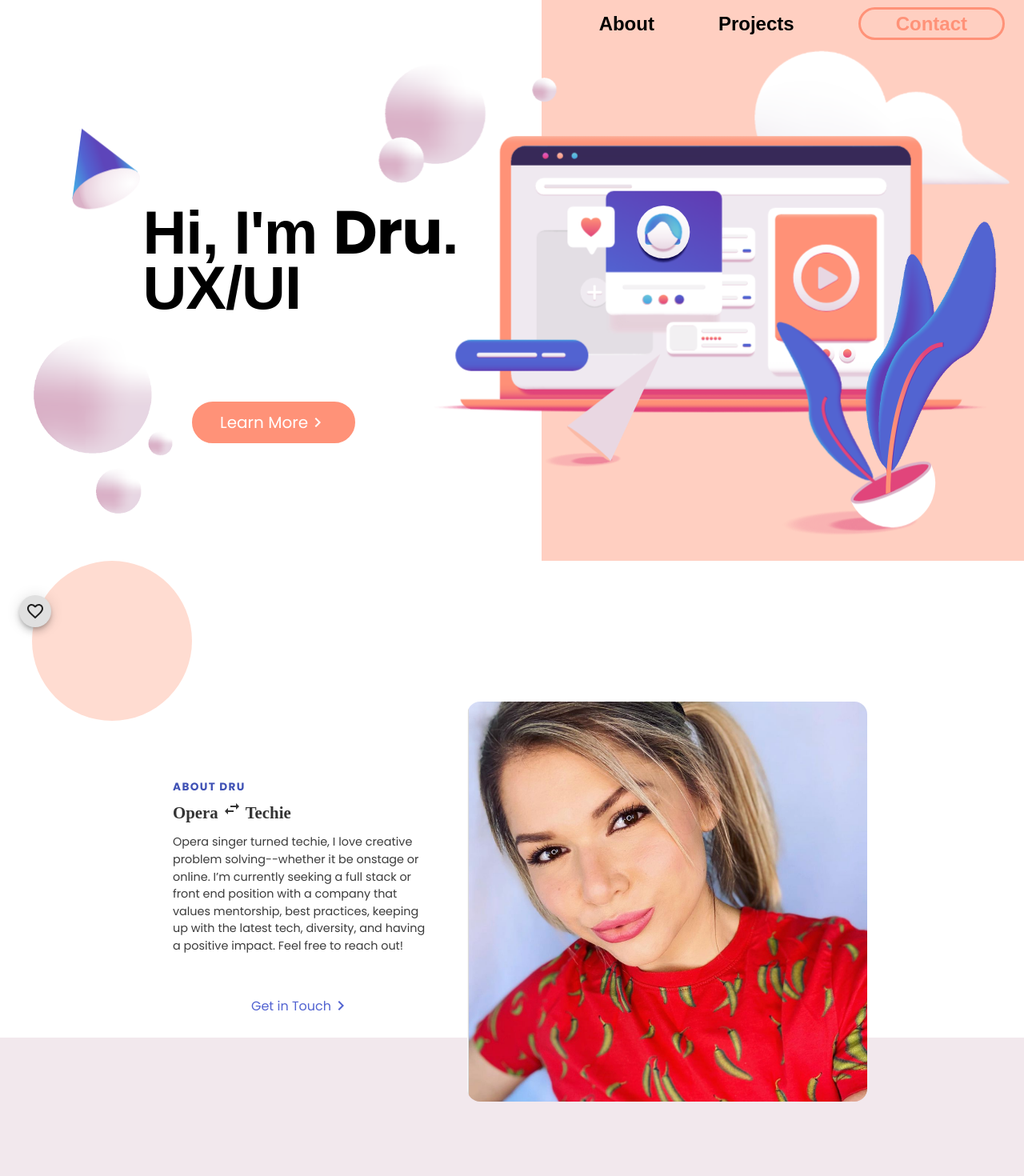
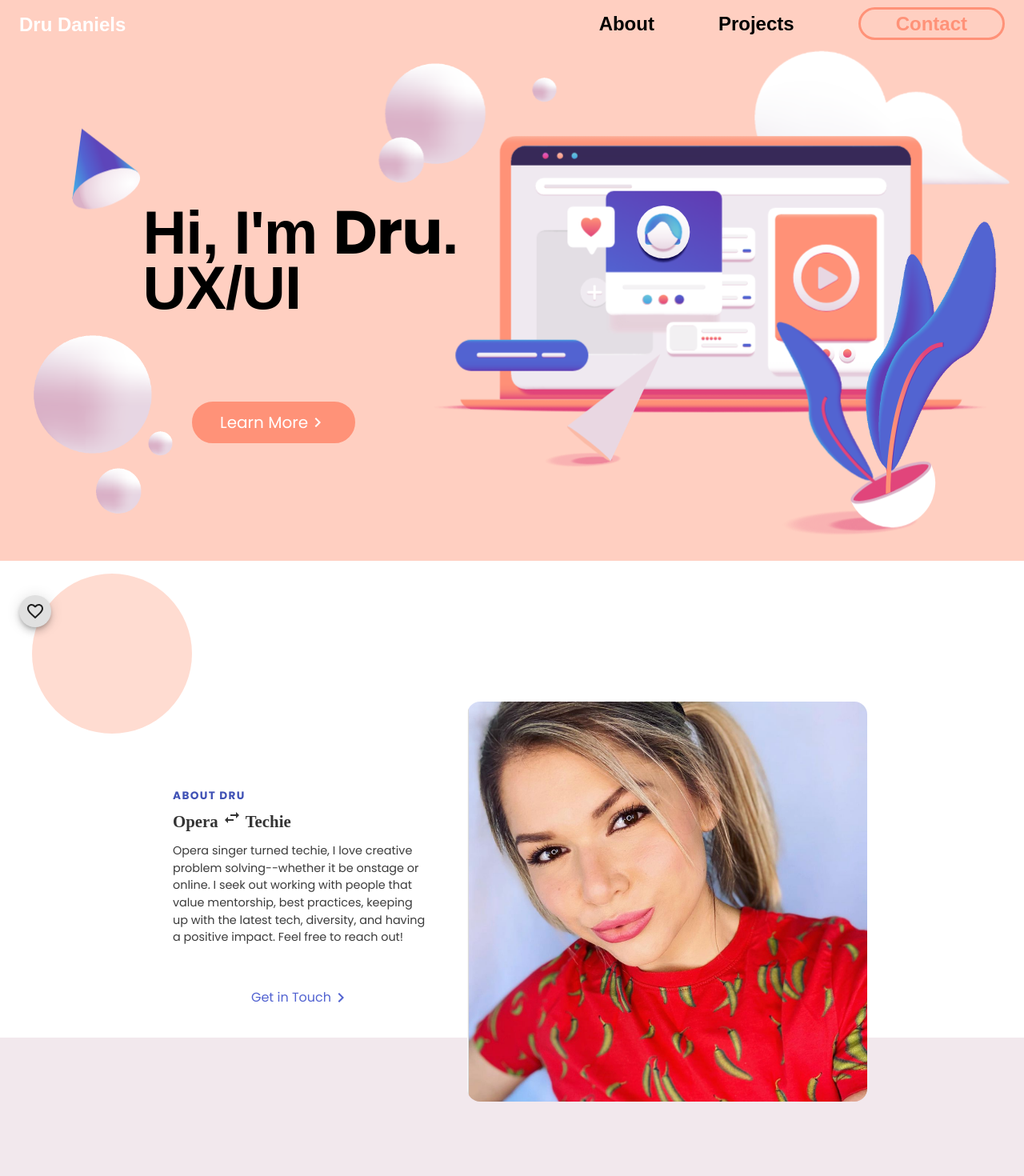
Before and after one commit to Dru-Daniels/dru-portfolio, a React (Create React App) app: page / in a window 1280 px wide. Shown: the top 1470 px of the page at 80% size. Built offline with nearby package versions, Linux system fonts and the light colour scheme; a web font is replaced by a local one.

Commit message:
changed description

```diff
--- a/src/components/Feature.js
+++ b/src/components/Feature.js
@@ -13,7 +13,7 @@ const Feature = (props) => {
         <div className="inner transition2">
           <p className="subtitle">About Dru</p>
           <a href="https://youtu.be/GPFTQ6Od1MM?t=2019" className="featured-title" target="blank">Opera <SwapHorizIcon/> Techie</a>
-          <p className="featured-desc">Opera singer turned techie, I love creative problem solving--whether it be onstage or online. I’m currently seeking a full stack or front end position with a company that values mentorship, best practices, keeping up with the latest tech, diversity, and having a positive impact. Feel free to reach out!</p>
+          <p className="featured-desc">Opera singer turned techie, I love creative problem solving--whether it be onstage or online. I seek out working with people that value mentorship, best practices, keeping up with the latest tech, diversity, and having a positive impact. Feel free to reach out!</p>
           <a
             className="primary-btn"
             target="_blank"
--- a/src/components/feature.scss
+++ b/src/components/feature.scss
@@ -24,7 +24,7 @@ section {
   height: 200px;
   border-radius: 50%;
   background-color: #ffcfc1ba;
-  top: 0;
+  top: 1em;
   left: 0;
   z-index: -1;
 }
--- a/src/components/heroBanner.scss
+++ b/src/components/heroBanner.scss
@@ -228,7 +228,6 @@
   }
 
   .hero-container {
-    background: linear-gradient(to right, #fff 52.9vw, #ffcfc1 50vw);
     position: relative;
   }
 
--- a/src/layout/navbar.scss
+++ b/src/layout/navbar.scss
@@ -1,5 +1,5 @@
 .header{
-  background: linear-gradient(to right, #fff 52.9vw, #ffcfc1 50vw);
+  background: var(--clr-lor);
   top: 0;
   width: 100vw;
   z-index: 9999;
```
